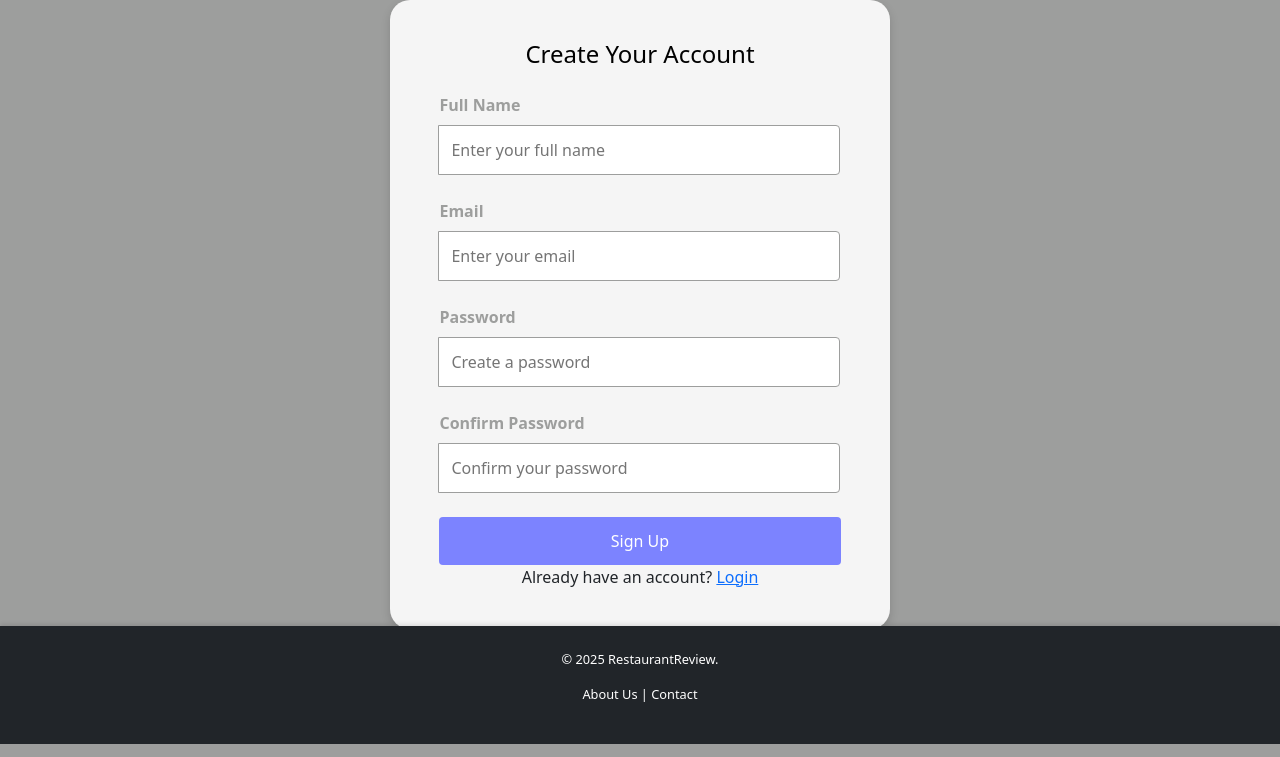
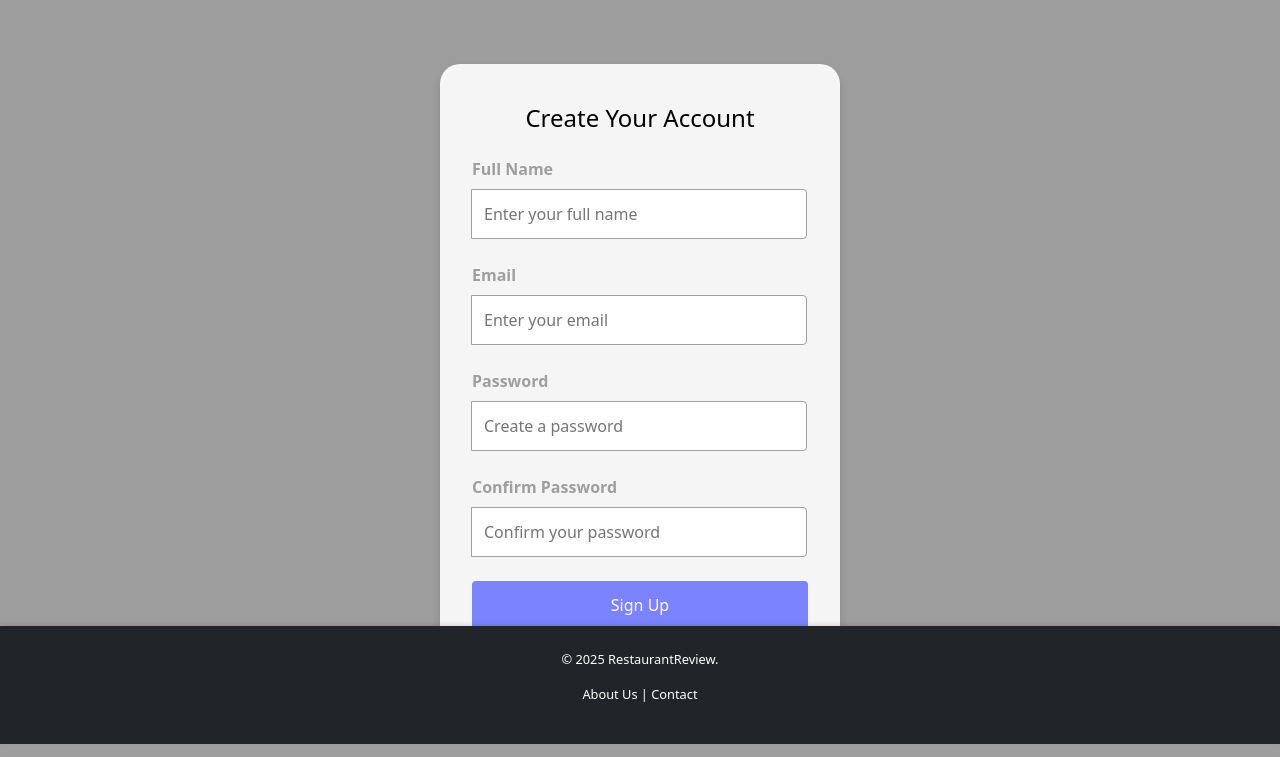
Before and after one commit to samueltl21/restaurantreview, a Flask app: page /sign_up in a window 1280 px wide. Shown: the part 56-813 px from the top of the page. Run offline with Flask 3, Linux system fonts and the light colour scheme.

Commit message:
Update styles.css

```diff
--- a/app/static/styles.css
+++ b/app/static/styles.css
@@ -55,10 +55,10 @@ body {
     padding: 2.5rem 2rem;
     border-radius: 20px;
     box-shadow: 0 4px 10px rgba(0, 0, 0, 0.15);
-    width: 100%;
-    max-width: 500px;
+    width: 90%;
+    max-width: 400px;
     max-height: 80vh;
-    margin: auto;
+    margin: 4rem auto;
 }
 
 /* Styling for titles in login and registration containers */
```
